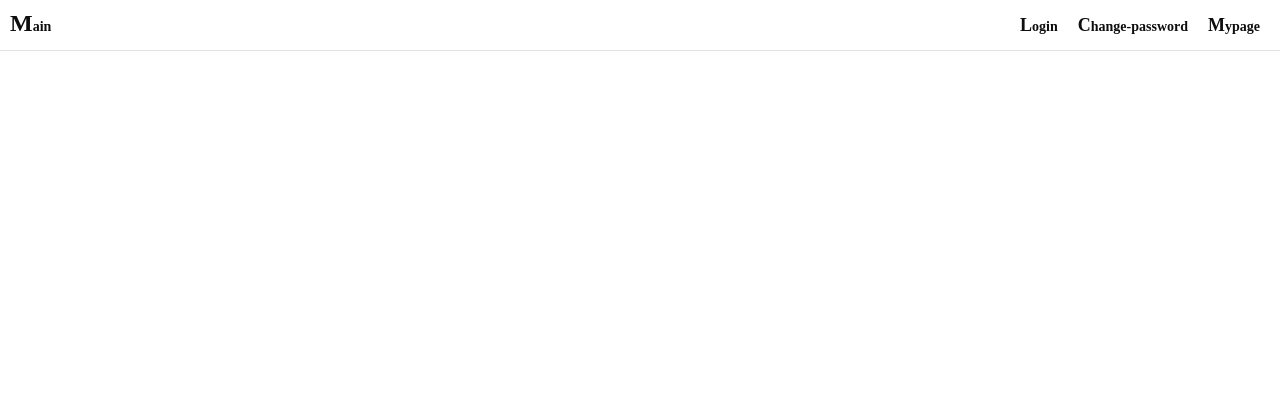
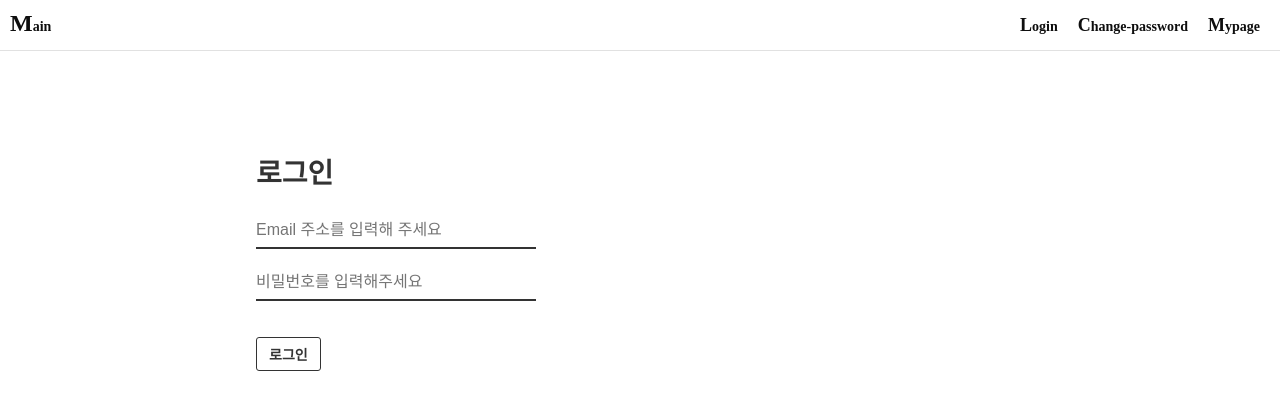
Before and after one commit to jkparkGH/test-sample-vue, a Vue app: page /login in a window 1280 px wide. Shown: the top 410 px of the page. Built offline with nearby package versions, Linux system fonts and the light colour scheme.

Commit message:
- LoginComponent 추가 - Login Form 중복요소 (Email, Password) Mixin 컴포넌트로 분리 - readme 업데이트

```diff
--- /dev/null
+++ b/src/components/common/form/LoginForm.ts
@@ -0,0 +1,67 @@
+import { Component, Vue } from 'vue-property-decorator';
+
+@Component
+export class EmailForm extends Vue {
+  userEmail: string | null = null;
+  userEmailInvalid: boolean = false;
+
+  checkValidEmail(email: string) {
+    const regExp = /^[0-9a-zA-Z]([-_.]?[0-9a-zA-Z])*@[0-9a-zA-Z]([-_.]?[0-9a-zA-Z])*.[a-zA-Z]{2,3}$/i;
+    return regExp.test(email);
+  }
+
+  validEmailForInput($event: Event) {
+    this.userEmail = ($event.target as HTMLInputElement).value;
+    if (this.userEmail === '') {
+      this.userEmailInvalid = true;
+    } else if (!this.checkValidEmail(this.userEmail)) {
+      this.userEmailInvalid = true;
+    } else {
+      this.userEmailInvalid = false;
+    }
+  }
+}
+
+@Component
+export class PasswordForm extends Vue {
+  userPassword: string | null = null;
+  userPasswordConfirm: string | null = null;
+  userPasswordInvalid: boolean = false;
+  userPasswordConfirmInvalid: boolean = false;
+  isMatchedPaswords: boolean = false;
+
+  checkValidPassword(password: string) {
+    const regExp = /^(?=.*[A-Za-z])(?=.*\d)(?=.*[$@$!%*#?&])[A-Za-z\d$@$!%*#?&]{8,16}$/;
+    return regExp.test(password);
+  }
+
+  validMatchPassword() {
+    if (this.userPassword && this.userPasswordConfirm) {
+      this.isMatchedPaswords = this.userPassword === this.userPasswordConfirm;
+    }
+  }
+
+  validUserPasswordInput($event: Event) {
+    this.userPassword = ($event.target as HTMLInputElement).value;
+    if (this.userPassword === '') {
+      this.userPasswordInvalid = true;
+    } else if (!this.checkValidPassword(this.userPassword)) {
+      this.userPasswordInvalid = true;
+    } else {
+      this.userPasswordInvalid = false;
+    }
+    this.validMatchPassword();
+  }
+
+  validUserPasswordConfirmInput($event: Event) {
+    this.userPasswordConfirm = ($event.target as HTMLInputElement).value;
+    if (this.userPasswordConfirm === '') {
+      this.userPasswordConfirmInvalid = true;
+    } else if (!this.checkValidPassword(this.userPasswordConfirm)) {
+      this.userPasswordConfirmInvalid = true;
+    } else {
+      this.userPasswordConfirmInvalid = false;
+    }
+    this.validMatchPassword();
+  }
+}
--- /dev/null
+++ b/src/components/login/LoginComponent.vue
@@ -0,0 +1,60 @@
+<template>
+  <section>
+    <form @submit.prevent="loginSubmit">
+      <div class="input-default" style="padding-bottom: 16px;">
+        <input
+          type="email"
+          placeholder="Email 주소를 입력해 주세요"
+          v-model="userEmail"
+          @keyup="validEmailForInput"
+        />
+        <p class="error-msg" v-show="userEmailInvalid">
+          {{
+            `${!userEmail ? '' : '올바른 형식의'} 이메일 주소를 입력해 주세요`
+          }}
+        </p>
+      </div>
+      <div class="input-default">
+        <input
+          type="password"
+          placeholder="비밀번호를 입력해주세요"
+          v-model="userPassword"
+          @keyup.prevent="validUserPasswordInput"
+        />
+        <p class="error-msg" v-show="userPasswordInvalid">
+          {{
+            `${!userPassword ? '' : '올바른 형식의'} 비밀번호를 입력해 주세요`
+          }}
+        </p>
+      </div>
+      <button type="submit" class="btn-common">
+        로그인
+      </button>
+    </form>
+  </section>
+</template>
+
+<script lang="ts">
+import { Component, Vue, Watch } from 'vue-property-decorator';
+import { EmailForm, PasswordForm } from '@/components/common/form/LoginForm';
+@Component({
+  mixins: [EmailForm, PasswordForm]
+})
+export default class LoginComponent extends Vue {
+  loginSubmit() {
+    const userEmail = this.$data.userEmail;
+    const userEmailInvalid = this.$data.userEmailInvalid;
+    const userPassword = this.$data.userPassword;
+    const userPasswordInvalid = this.$data.userPasswordInvalid;
+
+    if (
+      userEmail &&
+      !userEmailInvalid &&
+      userPassword &&
+      !userPasswordInvalid
+    ) {
+      console.log('login');
+    }
+  }
+}
+</script>
--- a/src/views/Login.vue
+++ b/src/views/Login.vue
@@ -1,12 +1,17 @@
 <template>
-  <div></div>
+  <div>
+    <h1>로그인</h1>
+    <LoginComponent />
+  </div>
 </template>
 
 <script lang="ts">
 import { Component, Vue } from 'vue-property-decorator';
-
+import LoginComponent from '@/components/login/LoginComponent.vue';
 @Component({
-  components: {}
+  components: {
+    LoginComponent
+  }
 })
 export default class Login extends Vue {}
 </script>
```
Also changed, not shown: 1 other file (tests, documents, lock files or other folders).
